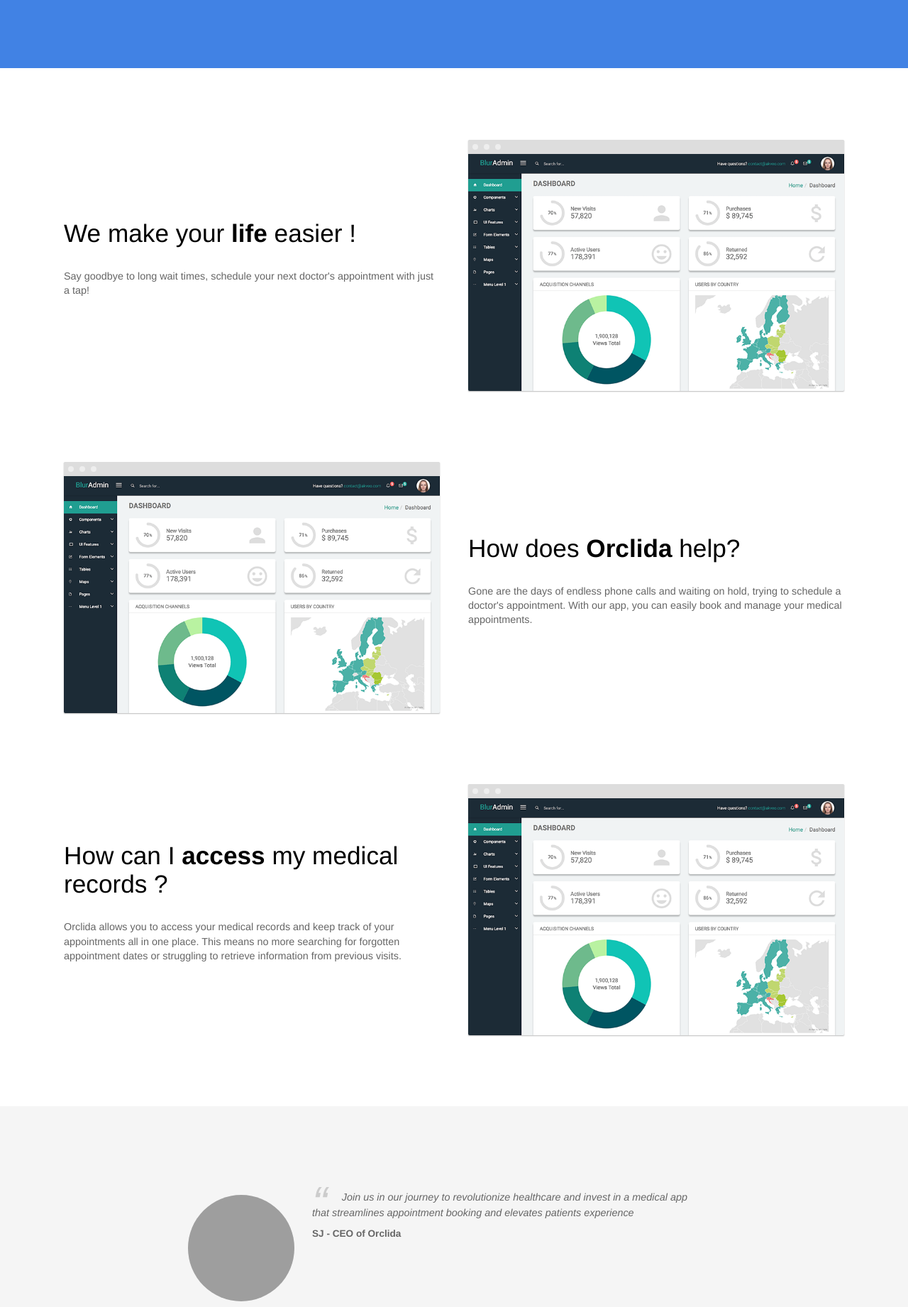
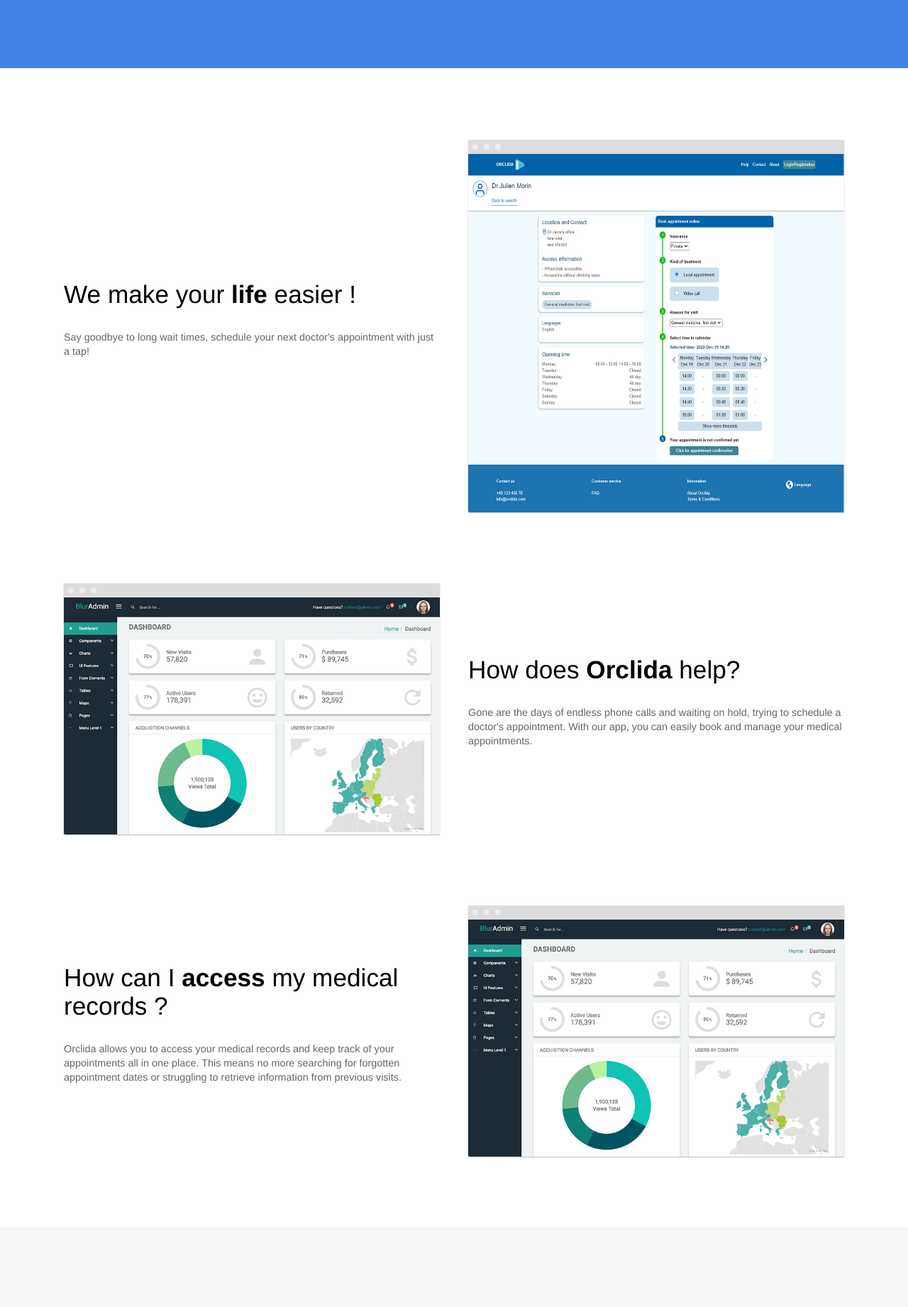
Before and after one commit to STIERTH1/orclida_dev.github.io, a Jekyll site: the page built from index.html, in a window 1280 px wide. Shown: the part 756-2598 px from the top of the page at 71% size. Built offline with Jekyll 4.4.1, drawn with Linux system fonts in a browser that asks for light colours; grey boxes are pictures that could not be loaded.

Commit message:
Update index.html

```diff
--- a/index.html
+++ b/index.html
@@ -21,7 +21,7 @@
 				<p>Say goodbye to long wait times, schedule your next doctor's appointment with just a tap! </p>
 			</div>
 			<div class="image">
-				<img src="{{ site.baseurl }}/images/dashboard.png" alt="Screenshot" class="screenshot editable" />
+				<img src="{{ site.baseurl }}/images/orclida_2.png" alt="Screenshot" class="screenshot editable" />
 			</div>
 		</div>
 	</section>
```
